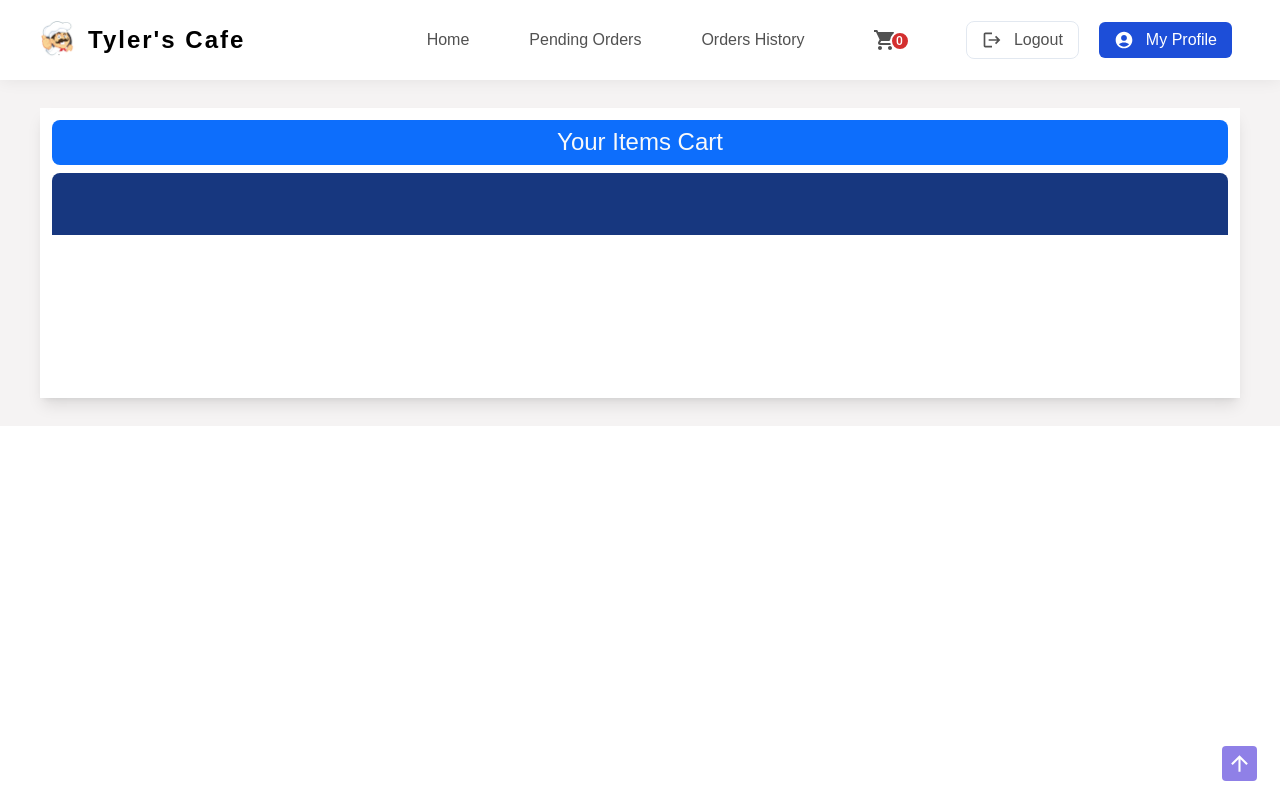
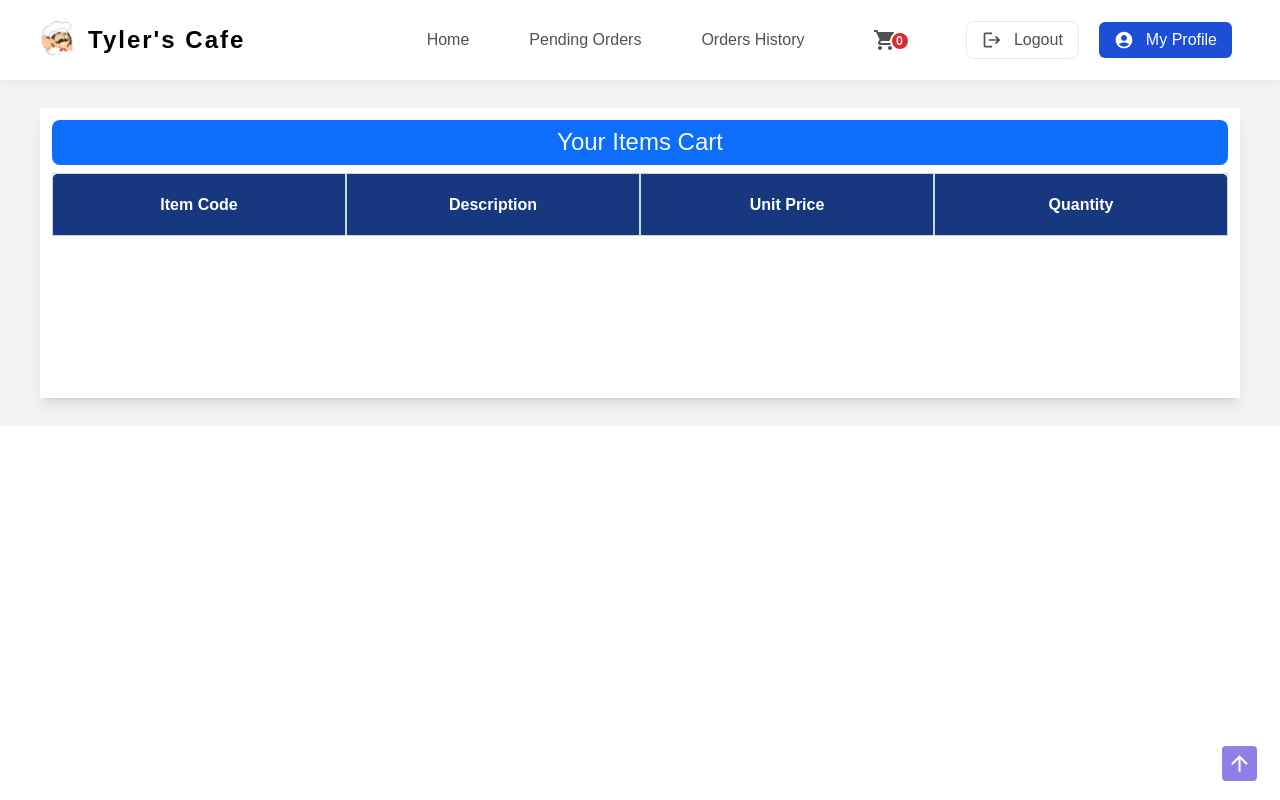
Before and after one commit to AshanSandeep06/Food-Shop-System, a React (Create React App) app in the folder frontend/: page /placeOrder in a window 1280 px wide. Built offline with nearby package versions, Linux system fonts and the light colour scheme.

Commit message:
Content Updated

```diff
--- a/frontend/src/components/Table/Table.tsx
+++ b/frontend/src/components/Table/Table.tsx
@@ -33,11 +33,11 @@ const Table = (props: TableProps) => {
                 borderTopRightRadius: "8px",
               }}
             >
-              <tr className="grid grid-cols-5">
+              <tr className="grid grid-cols-4">
                 {props.tblHeaders.map((header, index) => (
                   <th
                     key={index}
-                    className="leading-[38px] border border-slate-300 flex justify-center items-center"
+                    className="!leading-[0] border border-slate-300 flex justify-center items-center"
                     style={{ lineHeight: "38px!important" }}
                   >
                     {header}
--- a/frontend/src/pages/PlaceOrder/PlaceOrder.tsx
+++ b/frontend/src/pages/PlaceOrder/PlaceOrder.tsx
@@ -7,9 +7,9 @@ const PlaceOrder = () => {
     <section>
       {/* ----- Cart Items Table ----- */}
       <Table
-      tblName="Your Items Cart"
-      tblHeaders={[]}
-      tblData={[[]]}
+        tblName="Your Items Cart"
+        tblHeaders={["Item Code", "Description", "Unit Price", "Quantity"]}
+        tblData={[[]]}
       />
 
       {/* --------- Form --------- */}
```
